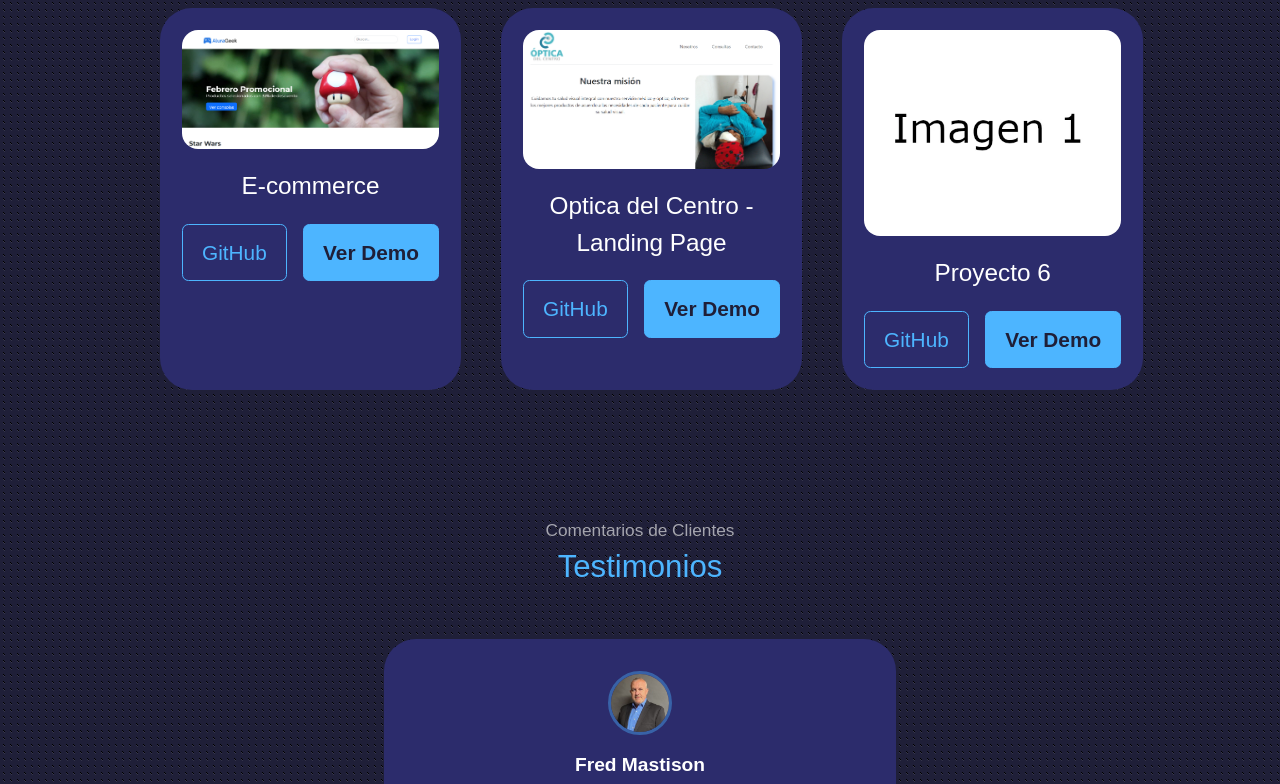
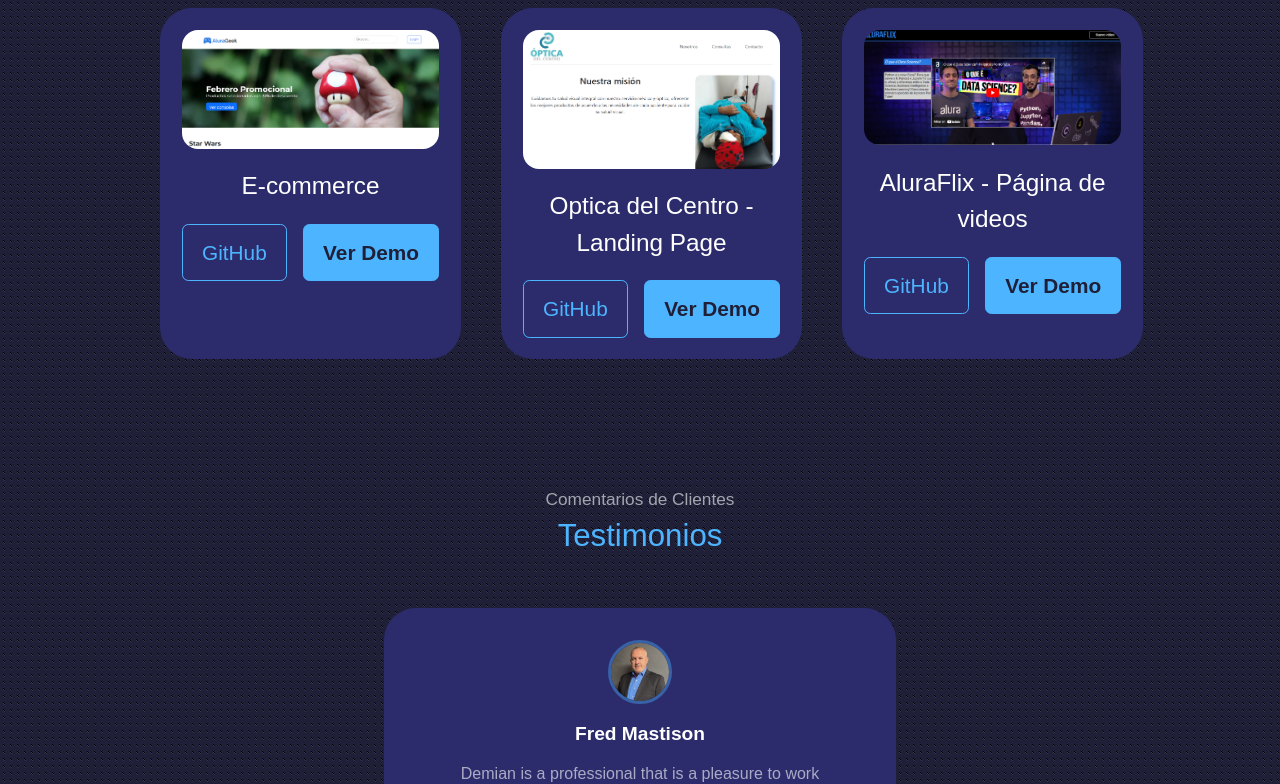
Before and after one commit to BushiMx/Portfolio_David_Escobar, a React (Create React App) app: page / in a window 1280 px wide. Shown: the part 3557-4341 px from the top of the page. Built offline with nearby package versions, Linux system fonts and the light colour scheme; a web font is replaced by a local one.

Commit message:
project update

```diff
--- a/src/components/portfolio/Portfolio.jsx
+++ b/src/components/portfolio/Portfolio.jsx
@@ -6,6 +6,7 @@
 import img__meltorres from "../../assets/proyecto_mel_torres.png"
 import imag__ecommerce from "../../assets/proyecto_ecommerce.png"
 import imag__optica from "../../assets/proyecto_optica.png"
+import imag__aluraflix from "../../assets/proyecto_aluraflix.png"
 
 const info = [
     {
@@ -45,10 +46,10 @@
     },
     {
         id:6,
-        image: img__proyecto01,
-        title: 'Proyecto 6',
-        github: 'https://github.com/BushiMx/OpticaDelCentro',
-        demo: 'https://bushimx.github.io/OpticaDelCentro/'
+        image: imag__aluraflix,
+        title: 'AluraFlix - Página de videos',
+        github: 'https://github.com/BushiMx/Aluraflix',
+        demo: 'https://bushimx.github.io/Aluraflix/'
     },
 
 ]
```
Also changed, not shown: src/assets/proyecto_aluraflix.png (added).
